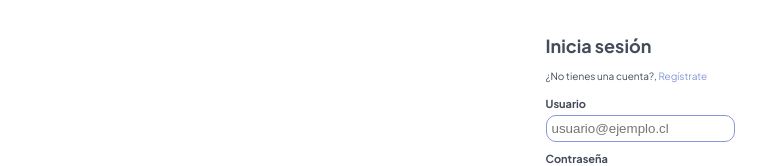
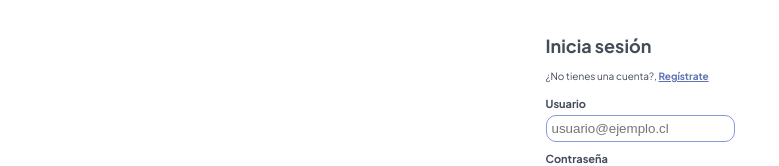
Before and after one commit to EliasSoto/web_guitars, a React (Vite) app: page /login in a window 1280 px wide. In both pictures the pointer is over the link "Regístrate". Shown: the part 124-290 px from the top of the page, without its empty margins (0-779 px from the left). Built offline with nearby package versions, Linux system fonts and the light colour scheme; no server answers.

Commit message:
Hover registro

```diff
--- a/src/styles/LoginPage.css
+++ b/src/styles/LoginPage.css
@@ -21,9 +21,16 @@
 }
 
 .a {
-    color: #8699DA; /* color de texto */
-    text-decoration: none; /* sin subrayado */
-  }
+  color: #8699DA; /* color de texto */
+  text-decoration: none; /* sin subrayado */
+  font-weight: bold; /* negrita */
+}
+
+.a:hover {
+  color: #5f73b5; /* un tono más oscuro al pasar el mouse */
+  text-decoration: underline; /* subrayado al pasar el mouse */
+}
+
 
   .label-usuario-contraseña {
     padding-top: 10px;
```
